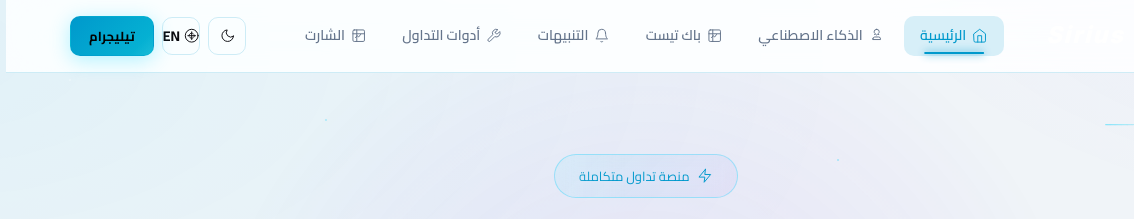
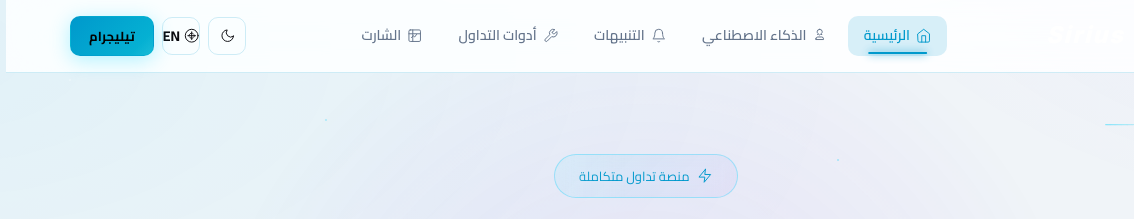
Before and after one commit to ahmed26ar/Sirius-Fx, a website: page index.html in a window 1280 px wide. Shown: the top 219 px of the page, 0-1134 px from the left. Drawn offline with Linux system fonts and the light colour scheme; animation ran at ten frames a second; a script that the page names is missing.

Commit message:
Add files via upload

```diff
--- a/css/main.css
+++ b/css/main.css
@@ -1458,5 +1458,3 @@ body > * { position: relative; z-index: 1; }
   .rp-field input, .rp-field select { width: 100%; }
   .rp-field--wide input { width: 100%; }
 }
-
-/* Backtester styles moved inline to backtest.html (chart-based bar-replay version) */
--- a/index.html
+++ b/index.html
@@ -43,7 +43,6 @@
       <ul class="nav-links" id="navLinks">
         <li><a href="index.html" class="active" data-i18n="nav.home"><span data-icon="home"></span> الرئيسية</a></li>
         <li><a href="ai-hub.html" data-i18n="nav.ai"><span data-icon="ai"></span> مركز AI</a></li>
-        <li><a href="backtest.html" data-i18n="nav.backtest"><span data-icon="chart"></span> باك تيست</a></li>
         <li><a href="alerts.html" data-i18n="nav.alerts"><span data-icon="alerts"></span> التنبيهات</a></li>
         <li><a href="#tools" data-i18n="nav.tools"><span data-icon="tools"></span> الأدوات</a></li>
         <li><a href="#chart" data-i18n="nav.chart"><span data-icon="chart"></span> الشارت</a></li>
@@ -504,7 +503,6 @@
           <ul>
             <li><a href="index.html"><span data-icon="home"></span> الرئيسية</a></li>
             <li><a href="ai-hub.html"><span data-icon="ai"></span> مركز AI</a></li>
-            <li><a href="backtest.html"><span data-icon="chart"></span> باك تيست</a></li>
             <li><a href="alerts.html"><span data-icon="alerts"></span> التنبيهات</a></li>
             <li><a href="signals.html"><span data-icon="signals"></span> الإشارات</a></li>
           </ul>
@@ -515,7 +513,6 @@
             <li><a href="#chart"><span data-icon="chart"></span> الشارت المباشر</a></li>
             <li><a href="#tools"><span data-icon="tools"></span> أدوات التداول</a></li>
             <li><a href="#calendar"><span data-icon="calendar"></span> التقويم الاقتصادي</a></li>
-            <li><a href="backtest.html"><span data-icon="chart"></span> الباك تيستينغ</a></li>
             <li><a href="#courses"><span data-icon="courses"></span> الكورسات</a></li>
           </ul>
         </div>
--- a/js/i18n.js
+++ b/js/i18n.js
@@ -13,7 +13,6 @@ const translations = {
     'nav.chart': 'الشارت',
     'nav.news': 'الأخبار',
     'nav.alerts': 'التنبيهات',
-    'nav.backtest': 'باك تيست',
     'nav.telegram': 'تيليجرام',
     'hero.badge': '★ النجم الذي يقودك في الأسواق',
     'hero.title1': 'Sirius',
@@ -169,7 +168,6 @@ const translations = {
     'nav.chart': 'Chart',
     'nav.news': 'News',
     'nav.alerts': 'Alerts',
-    'nav.backtest': 'Backtest',
     'nav.telegram': 'Telegram',
     'hero.badge': '★ The star that guides you in the markets',
     'hero.title1': 'Sirius',
```
Also changed, not shown: ai-hub.html (+0 -1 lines), alerts.html (+0 -1 lines), signals.html (+1 -4 lines).
